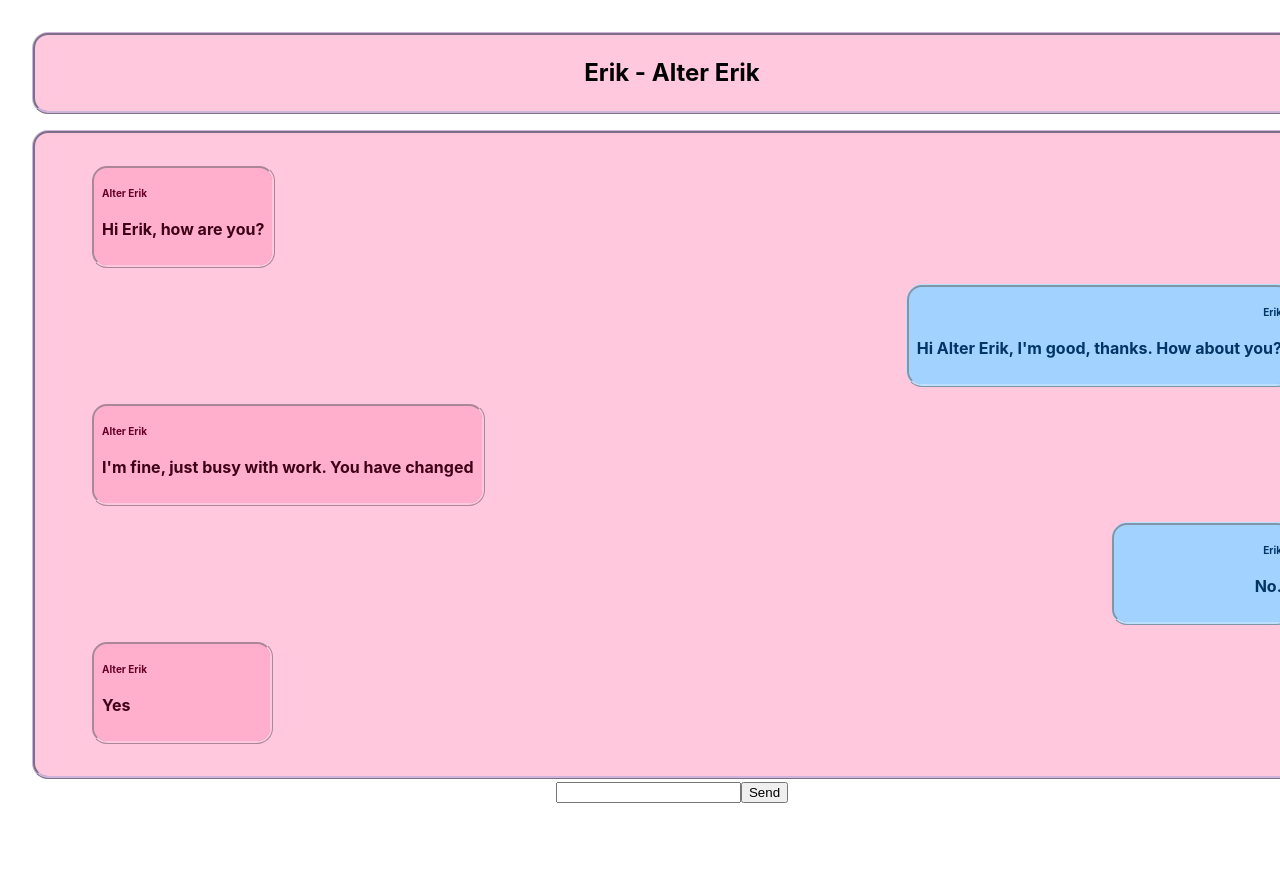
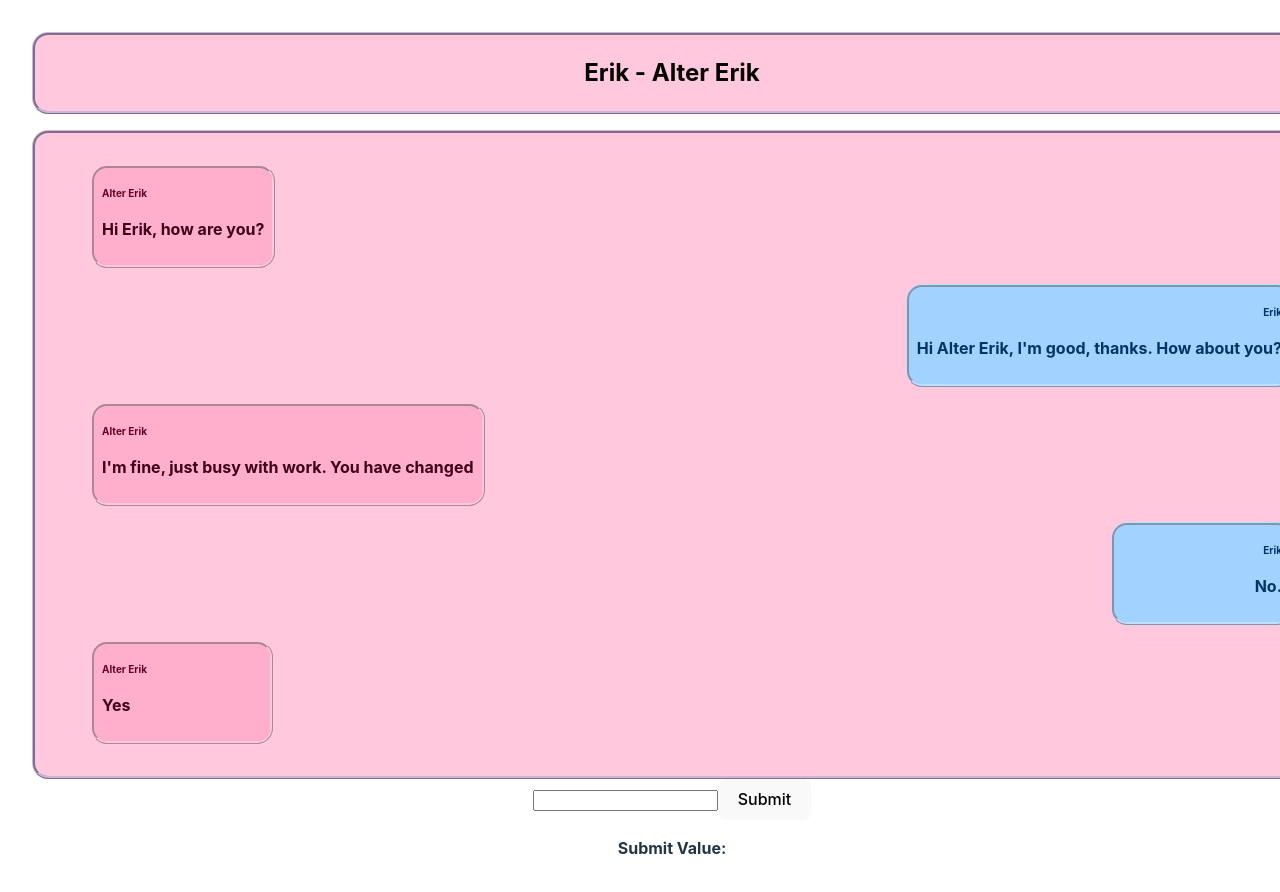
Before and after one commit to Julian-Mostbauer/Chat-App-Test, a React (Vite) app in the folder Chat-App-Test/: page / in a window 1280 px wide. Shown: the top 892 px of the page. Before the commit the page ends 835 px from the top, so only its background shows below. Built offline with nearby package versions, Linux system fonts and the light colour scheme.

Commit message:
Update ChatSendBox.tsx

```diff
--- a/Chat-App-Test/src/components/ChatSendBox.tsx
+++ b/Chat-App-Test/src/components/ChatSendBox.tsx
@@ -1,12 +1,23 @@
+import { useRef, useState } from "react";
+
 export default function ChatSendBox() {
+  const [val, setVal] = useState('');
+  const inputRef = useRef();
+
+  const submitHandler = (e) => {
+    e.preventDefault();
+
+    setVal(inputRef.current.value);
+  }
+
   return (
-    <>
-      <form>
-        <label>
-          <input type="text" name="name" />
-        </label>
-        <input type="submit" value="Send" />
+    <div className="App">
+      <form onSubmit={submitHandler}>
+        <input ref={inputRef} />
+        <button type="submit">Submit</button>
       </form>
-    </>
+
+      <p>Submit Value: <b>{val}</b></p>
+    </div>
   );
 }
```
